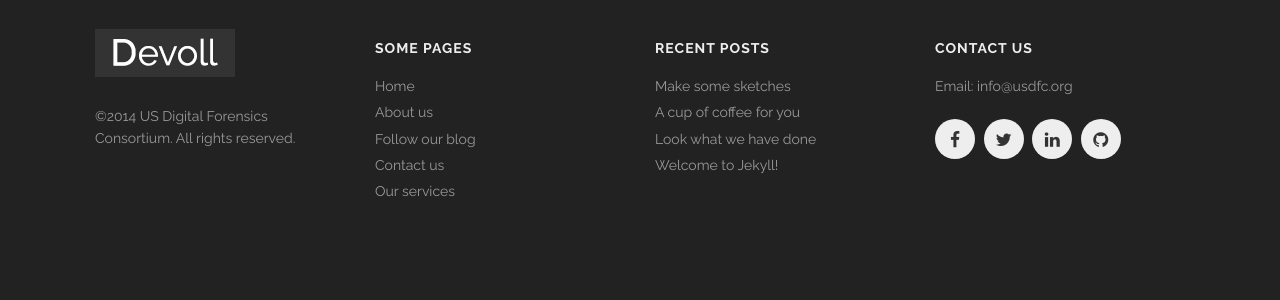
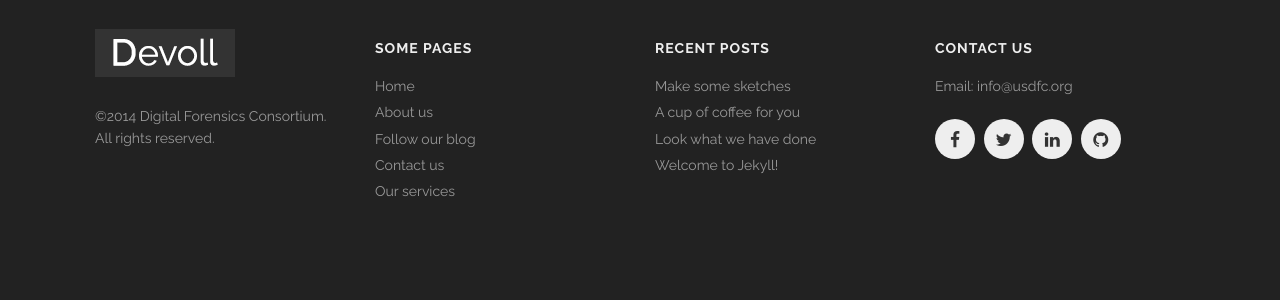
Before and after one commit to USDFC/usdfc.github.io, a Jekyll site: the page built from index.html, in a window 1280 px wide. Shown: the part 1604-1904 px from the top of the page. Built offline with Jekyll 4.4.1, drawn with Linux system fonts in a browser that asks for light colours.

```diff
--- a/_config.yml
+++ b/_config.yml
@@ -1,5 +1,5 @@
 # Site settings
-title: US Digital Forensics Consortium
+title: Digital Forensics Consortium
 email: info@usdfc.org
 description: > # this means to ignore newlines until "baseurl:"
   Write an awesome description for your new site here. You can edit this
```
